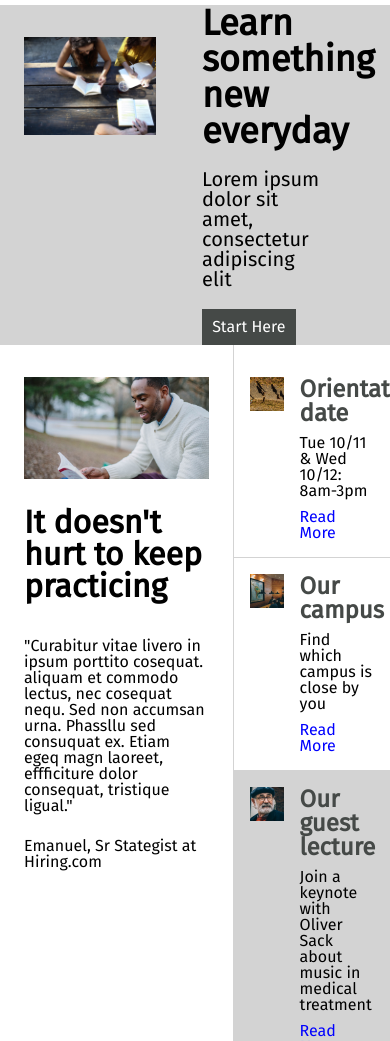
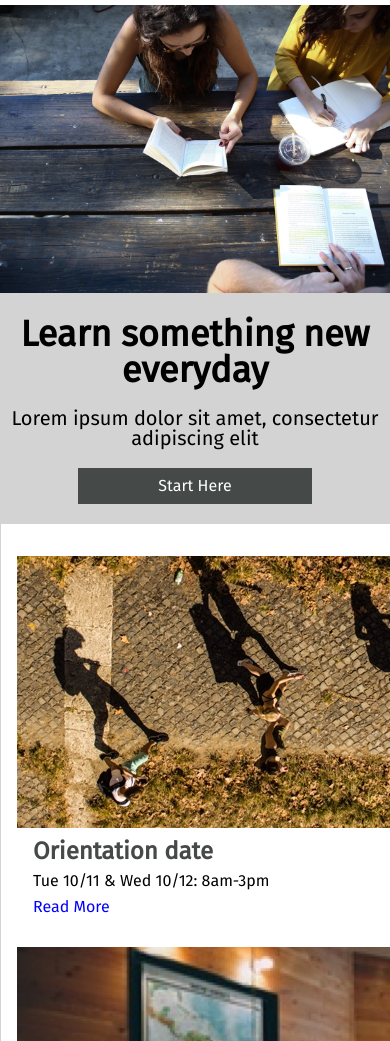
Before and after one commit to ldware12/capstone, a plain HTML site: page index.html in a window 390 px wide. Shown: the part 59-1100 px from the top of the page. Drawn offline with Linux system fonts and the light colour scheme.

Commit message:
Add Mobile Sections 1&2

```diff
--- a/resources/css/style.css
+++ b/resources/css/style.css
@@ -47,6 +47,7 @@ header .mobile {
 @media only screen and (max-width:550px) {
   header .mobile {
     display: flex;
+    width: 100%;
   }
 
   header .desktop {
@@ -60,6 +61,8 @@ header .mobile {
   header span {
     display: none;
   }
+
+
 }
 
 
@@ -71,6 +74,14 @@ header .mobile {
   background-color: lightgray;
 }
 
+@media only screen and (max-width: 550px) {
+  .banner {
+    display: block;
+    padding: 0px;
+  }
+}
+
+
 /* Left Column */
 
 .banner-image-container {
@@ -81,6 +92,13 @@ header .mobile {
 .banner-image-container img {
   width: 100%;
   height: auto;
+}
+
+@media only screen and (max-width: 550px) {
+  .banner-image-container {
+    width: 100%;
+    padding: 0px;
+  }
 }
 
 /* Right Column*/
@@ -113,6 +131,22 @@ header .mobile {
 
 .button a {
   color: white;
+}
+
+@media only screen and (max-width: 550px) {
+  .banner-text {
+    width: 100%;
+    text-align: center;
+    padding: 20px 0px 20px 0px;
+  }
+
+  .banner-text p {
+    width: 100%;
+  }
+
+  .button {
+    margin: auto;
+  }
 }
 
 /* Second Section */
@@ -149,6 +183,12 @@ header .mobile {
 .article-content p {
   width: 100%;
   padding: 12px 0px;
+}
+
+@media only screen and (max-width: 550px) {
+  .second-section .column-left {
+    display: none;
+  }
 }
 
 /* Right Column */
@@ -305,6 +345,53 @@ header .mobile {
   font-size: 18px;
 }
 
+@media only screen and (max-width: 550px) {
+  .second-section .column-right {
+    width: 100%;
+    overflow: hidden;
+  }
+
+  .quicklink1 {
+    display: block;
+    border: none;
+  }
+
+  .quicklink3 {
+    background-color: white;
+  }
+
+  .quicklink-image-container {
+    display: none;
+  }
+
+  .quicklink-image-mobile {
+    display: block;
+    width: 100%;
+    padding-bottom: 8px;
+  }
+
+  .quicklink2 {
+    display: block;
+    border: none;
+  }
+
+  .quicklink3 {
+    display: block;
+  }
+
+  .quicklink1 .information {
+    width: 100%;
+  }
+
+  .quicklink2 .information {
+    width: 100%;
+  }
+
+  .quicklink3 .information3 {
+    width: 100%;
+  }
+}
+
 /* Thesis Exhibit */
 
 .thesis-exhibit {
```
